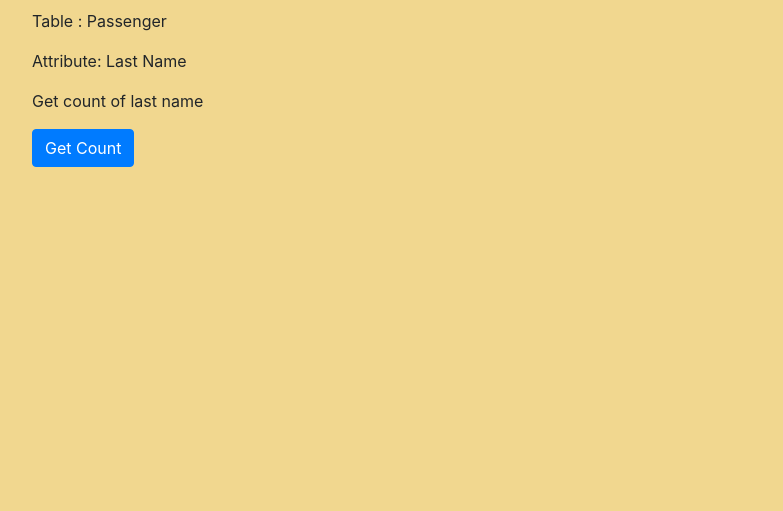
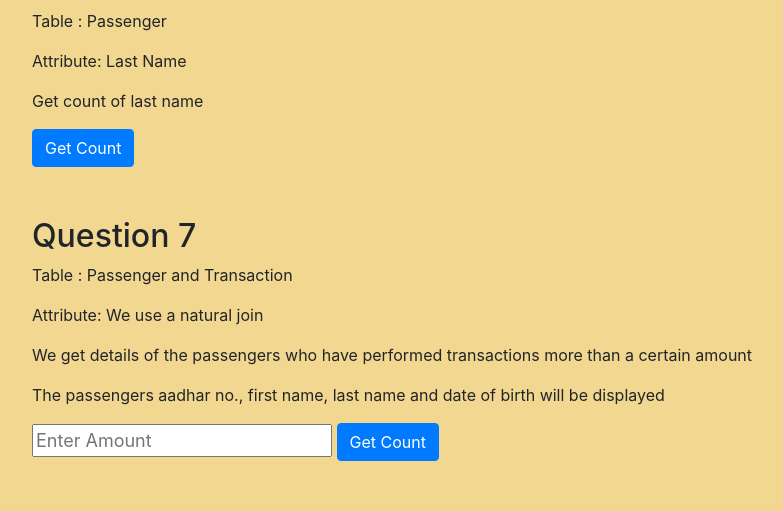
Before and after one commit to divyanshu0x16/database-assignment8, a Flask app: page /assignment8 in a window 1280 px wide. Shown: the part 1153-1664 px from the top of the page, without its empty margins (18-801 px from the left). Before the commit the page ends 1320 px from the top, so only its background shows below. Run offline with Flask 2, Linux system fonts and the light colour scheme; some libraries are stand-ins or nearby versions.

Commit message:
done till q7

```diff
--- a/app.py
+++ b/app.py
@@ -435,5 +435,21 @@ def assignment8q5():
         output = cur.fetchall()
         return render_template('assignment8.html', data5=output)
 
+@app.route('/assignment8/question7', methods=['GET', 'POST'])
+def assignment8q7():
+    if request.method == 'POST':
+        cur = mysql.connection.cursor()
+        amount = request.form['amount']
+
+        #Unoptimized Query
+        #cur.execute('select * from passenger where aadhar_no in(select aadhar_no from transact where amount>150);')
+
+        #SQL Query Here
+        cur.execute('select aadhar_no,first_name,last_name,dob from passenger natural join transact where amount>%s;', [amount])
+        mysql.connection.commit()
+
+        output = cur.fetchall()
+        return render_template('assignment8.html', data7=output)
+
 if __name__=="__main__":
     app.run(debug=True)
--- a/templates/assignment8.html
+++ b/templates/assignment8.html
@@ -127,5 +127,31 @@
         {% endfor %}
     </div>
 
+    <div style=" margin: 50px">
+      <h2>Question 7</h2>
+      <p>Table : Passenger and Transaction</p>
+      <p>Attribute: We use a natural join</p>
+      <p>We get details of the passengers who have performed transactions more than a certain amount</p>
+      <p>The passengers aadhar no., first name, last name and date of birth will be displayed</p>
+      <form class="example" method="POST" action="/assignment8/question7">
+        <input
+        type="number"
+        placeholder="Enter Amount"
+        name="amount"
+        style="width: 300px; font-size: large"
+        />
+        <input class="btn btn-primary" type="submit" value="Get Count">
+      </form>
+        {% for item in data7 %}
+            <tr>
+                <td> {{item[0]}} </td>
+                <td> {{item[1]}} </td>
+                <td> {{item[2]}} </td>
+                <td> {{item[3]}} </td>
+                </br>
+            </tr>
+        {% endfor %}
+    </div>
+
   </body>
 </html>
```
